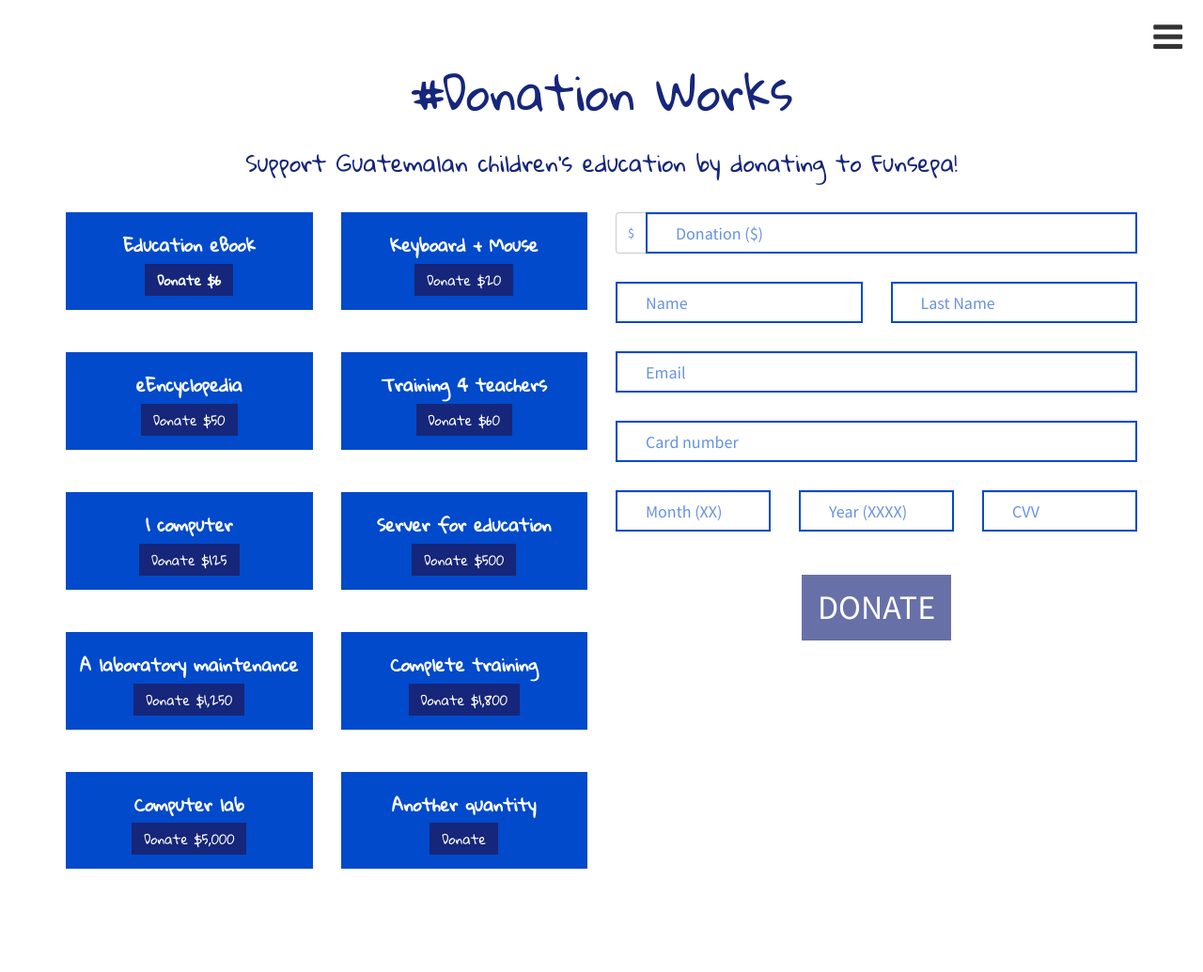
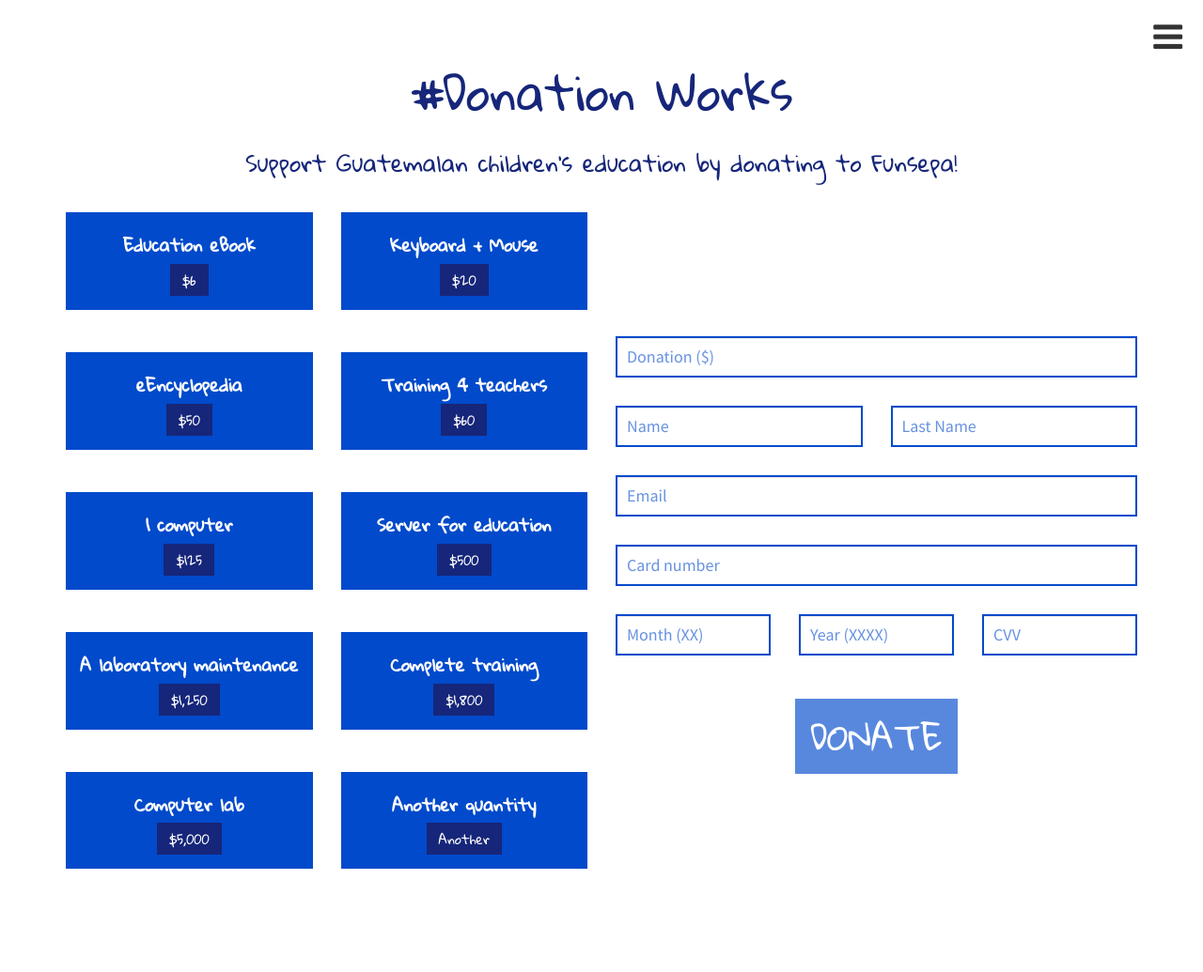
Before and after one commit to FUNSEPA/fsp-paypal, a Django app: page / in a window 1280 px wide. Shown: the whole page at 94% size. Run offline with Django 3.2, Linux system fonts and the light colour scheme; some libraries are stand-ins or nearby versions.

Commit message:
Rediseño final

```diff
--- a/pagos/forms.py
+++ b/pagos/forms.py
@@ -37,18 +37,32 @@ class DonationForm(Form):
     expire_month = forms.IntegerField(
         help_text='2 digits',
         label='Month',
-        widget=forms.NumberInput(attrs={'class': 'form-control form-white', 'placeholder': 'Month (XX)'}))
+        widget=forms.NumberInput(attrs={
+            'class': 'form-control form-white',
+            'min': '1',
+            'max': '12',
+            'placeholder': 'Month (XX)'}))
     expire_year = forms.IntegerField(
         help_text='4 digits',
         label='Year',
-        widget=forms.NumberInput(attrs={'class': 'form-control form-white', 'placeholder': 'Year (XXXX)', 'size': 4, 'maxlength': 4}))
+        widget=forms.NumberInput(attrs={
+            'class': 'form-control form-white',
+            'min': '1',
+            'placeholder': 'Year (XXXX)',
+            'size': 4, 'maxlength': 4}))
     cvv2 = forms.CharField(
         label='CVV',
-        max_length=4, widget=forms.NumberInput(attrs={'class': 'form-control form-white', 'placeholder': 'CVV'}))
+        max_length=4, widget=forms.NumberInput(attrs={
+            'class': 'form-control form-white',
+            'min': '1',
+            'placeholder': 'CVV'}))
     total = forms.DecimalField(
         label='Donation ($)',
         max_digits=7, decimal_places=2, min_value=0,
-        widget=forms.NumberInput(attrs={'class': 'form-control form-white', 'placeholder': 'Donation ($)'}))
+        widget=forms.NumberInput(attrs={
+            'class': 'form-control form-white',
+            'min': '0',
+            'placeholder': 'Donation ($)'}))
 
     def clean(self):
         cleaned_data = super(DonationForm, self).clean()
--- a/pagos/static/css/stylish-portfolio.css
+++ b/pagos/static/css/stylish-portfolio.css
@@ -18,7 +18,7 @@ body {
 
 .text-vertical-center {
     display: table-cell;
-    text-align: center;
+    text-align: left;
     vertical-align: middle;
     color: #fff;
 }
@@ -167,7 +167,7 @@ hr.small {
     position: relative;
     width: 100%;
     height: 100%;
-    background: url(../img/bg.jpg) no-repeat center center scroll;
+    background: url(../img/bg3.jpg) no-repeat center center scroll;
     -webkit-background-size: cover;
     -moz-background-size: cover;
     background-size: cover;
@@ -284,11 +284,11 @@ h1.black-text {
 }
 
 .form-control {
-    color: rgba( 0, 74, 203, 0.5);
+    color: rgba( 0, 74, 203, 0.8);
     font-size: 18px;
     position: relative;
     left: 0;
-    padding: 20px 30px;
+    padding: 20px 10px;
     border: 1px;
     border-radius: 0;
     box-shadow: 0;
@@ -346,3 +346,10 @@ h1.black-text {
     background-color: #fff;
     border: 1px solid #ccc;
 }
+
+@media (min-width: 768px) {
+    .v-center {
+       display: flex;
+       align-items: center;
+    }
+}
--- a/pagos/templates/pago.html
+++ b/pagos/templates/pago.html
@@ -15,16 +15,6 @@
 		<li><a onclick=$("#menu-close").click(); href="https://funsepa.org/cms/en/combosen/">ACT</a></li>
 	</ul>
 </nav>
-{% if david is True %}
-<header id="top" class="header">
-	<div class="text-vertical-center">
-		<h1 class="title-text">Funsepa</h1>
-		<h3>Lets give children like DAVID the opportunity for a better future</h3>
-		<br>
-		<a href="#about" class="btn btn-light btn-lg">Join Us</a>
-	</div>
-</header>
-{% endif %}
 <section id="about" class="about">
 	<div class="container">
 		<div class="row ">
@@ -33,97 +23,95 @@
 				<h3 class="black-text">Support Guatemalan children's education by donating to Funsepa!</h3>
 			</div>
 		</div>
-		<div class="row">
+		<div class="row v-center">
 			<div class="col-md-6">
 				<div class="row text-center">
-					<div class="donation col-md-6 col-sm-6">
+					<div class="donation col-md-6 col-xs-6">
 						<div class="service-item">
 							<h4>
 								<strong>Education eBook</strong>
 							</h4>
-							<a href="#id_total" class="btn btn-dark" onclick="pick_total(6);">
-								<strong>Donate $6</strong>
-							</a>
+							<button class="btn btn-dark" onclick="pick_total(6);">$6</button>
 						</div>
 					</div>
-					<div class="col-md-6 col-sm-6">
+					<div class="col-md-6 col-xs-6">
 						<div class="service-item">
 							<h4>
 								<strong>Keyboard + Mouse</strong>
 							</h4>
-							<button class="btn btn-dark" onclick="pick_total(20);">Donate $20</button>
+							<button class="btn btn-dark" onclick="pick_total(20);">$20</button>
 						</div>
 					</div>
 				</div>
 				<div class="row text-center">
-					<div class="donation col-md-6 col-sm-6">
+					<div class="donation col-md-6 col-xs-6">
 						<div class="service-item bg-primary">
 							<h4>
 								<strong>eEncyclopedia</strong>
 							</h4>
-							<button class="btn btn-dark" onclick="pick_total(50);">Donate $50</button>
+							<button class="btn btn-dark" onclick="pick_total(50);">$50</button>
 						</div>
 					</div>
-					<div class="col-md-6 col-sm-6">
+					<div class="col-md-6 col-xs-6">
 						<div class="service-item bg-primary">
 							<h4>
 								<strong>Training 4 teachers</strong>
 							</h4>
-							<button class="btn btn-dark" onclick="pick_total(60);">Donate $60</button>
+							<button class="btn btn-dark" onclick="pick_total(60);">$60</button>
 						</div>
 					</div>
 				</div>
 				<div class="row text-center">
-					<div class="donation col-md-6 col-sm-6">
+					<div class="donation col-md-6 col-xs-6">
 						<div class="service-item bg-primary">
 							<h4>
 								<strong>1 computer</strong>
 							</h4>
-							<button class="btn btn-dark" onclick="pick_total(125);">Donate $125</button>
+							<button class="btn btn-dark" onclick="pick_total(125);">$125</button>
 						</div>
 					</div>
-					<div class="col-md-6 col-sm-6">
+					<div class="col-md-6 col-xs-6">
 						<div class="service-item bg-primary">
 							<h4>
 								<strong>Server for education</strong>
 							</h4>
-							<button class="btn btn-dark" onclick="pick_total(500);">Donate $500</button>
+							<button class="btn btn-dark" onclick="pick_total(500);">$500</button>
 						</div>
 					</div>
 				</div>
 				<div class="row text-center">
-					<div class="donation col-md-6 col-sm-6">
+					<div class="donation col-md-6 col-xs-6">
 						<div class="service-item bg-primary">
 							<h4>
 								<strong>A laboratory maintenance</strong>
 							</h4>
-							<button class="btn btn-dark" onclick="pick_total(1250);">Donate $1,250</button>
+							<button class="btn btn-dark" onclick="pick_total(1250);">$1,250</button>
 						</div>
 					</div>
-					<div class="col-md-6 col-sm-6">
+					<div class="col-md-6 col-xs-6">
 						<div class="service-item bg-primary">
 							<h4>
 								<strong>Complete training</strong>
 							</h4>
-							<button class="btn btn-dark" onclick="pick_total(1800);">Donate $1,800</button>
+							<button class="btn btn-dark" onclick="pick_total(1800);">$1,800</button>
 						</div>
 					</div>
 				</div>
 				<div class="row text-center">
-					<div class="donation col-md-6 col-sm-6">
+					<div class="donation col-md-6 col-xs-6">
 						<div class="service-item bg-primary">
 							<h4>
 								<strong>Computer lab</strong>
 							</h4>
-							<button class="btn btn-dark" onclick="pick_total(5000);">Donate $5,000</button>
+							<button class="btn btn-dark" onclick="pick_total(5000);">$5,000</button>
 						</div>
 					</div>
-					<div class="col-md-6 col-sm-6">
+					<div class="col-md-6 col-xs-6">
 						<div class="service-item bg-primary">
 							<h4>
 								<strong>Another quantity</strong>
 							</h4>
-							<button class="btn btn-dark" onclick="pick_total();">Donate</button>
+							<button class="btn btn-dark" onclick="pick_total();">Another</button>
 						</div>
 					</div>
 				</div>
@@ -140,10 +128,7 @@
 					<div class="row">
 						<div class="col-md-12">
 							<div class="form-group label-floating is-empty" id="form-group-{{field.name}}">
-								<div class="input-group">
-									<div class="input-group-addon">$</div>
 									{{ form.total }}
-								</div>
 							</div>
 						</div>
 					</div>
@@ -174,17 +159,17 @@
 						</div>
 					</div>
 					<div class="row">
-						<div class="col-md-4">
+						<div class="col-md-4 col-xs-4">
 							<div class="form-group label-floating is-empty" id="form-group-{{field.name}}">
 								{{ form.expire_month }}
 							</div>
 						</div>
-						<div class="col-md-4">
+						<div class="col-md-4 col-xs-4">
 							<div class="form-group label-floating is-empty" id="form-group-{{field.name}}">
 								{{ form.expire_year }}
 							</div>
 						</div>
-						<div class="col-md-4">
+						<div class="col-md-4 col-xs-4">
 							<div class="form-group label-floating is-empty" id="form-group-{{field.name}}">
 								{{ form.cvv2 }}
 							</div>
@@ -197,7 +182,7 @@
 					</div>
 					<div class="row">
 						<div class="col-md-12 text-center">
-							<button id="btn-submit" type="submit" data-text="YEAH!" class="btn btn-dark btn-lg">DONATE</button>
+							<button id="btn-submit" type="submit" data-text="YEAH!" class="btn btn-dark btn-lg service-item">DONATE</button>
 						</div>
 					</div>
 				</form>
@@ -205,6 +190,27 @@
 		</div>
 	</div>
 </section>
+<!-- Modal -->
+<div class="modal fade bs-example-modal-lg" id="david-modal" tabindex="-1" role="dialog" aria-labelledby="david-modal-label">
+	<div class="modal-dialog modal-lg" role="document">
+		<div class="modal-content">
+			<div class="modal-body header">
+				<div class="row">
+					<div class="col-md-6">
+						<div class="text-vertical-center">
+							<h1 class="title-text">Funsepa</h1>
+							<h3>Lets give children<br>like DAVID the opportunity<br>for a better future</h3>
+							<br>
+							<br>
+							<button href="#about" class="btn btn-dark btn-lg" data-dismiss="modal" aria-label="Close">Join Us</button>
+						</div>
+					</div>
+				</div>
+
+			</div>
+		</div>
+	</div>
+</div>
 
 {% endblock content %}
 
@@ -215,14 +221,22 @@
 	function pick_total(total) {
 		if(total){
 			$('#id_total').val(total).focus();
+			change_button(total);
 		}
 		else{
 			$('#id_total').val('').focus();
+			change_button('');
 		}
+	}
+	function change_button(total) {
+		$('#btn-submit').html('Donate $' + total);
 	}
 	var form_valid = false;
 	$('#form-group-card_type').append('<span id="card-label"></span>');
 	$(document).ready(function () {
+		{% if david is True %}
+		$('#david-modal').modal('show');
+		{% endif %}
 		$('#id_card_type').hide();
 		$('#btn-submit').prop('disabled', true);
 		$('#formulario').on('submit', function (e) {
@@ -238,6 +252,9 @@
 				alert("Please check your card number. We couldn't find the cartype in our database.")
 				$('#btn-submit').prop('disabled', false);
 			}
+		});
+		$('#id_total').on('keyup', function () {
+			change_button($(this).val());
 		});
 	});
 	$('#id_number').validateCreditCard(function(result){
```
Also changed, not shown: pagos/payment_template.py (+14 -14 lines), pagos/static/img/bg2.jpg (added), pagos/static/img/bg3.jpg (added).
